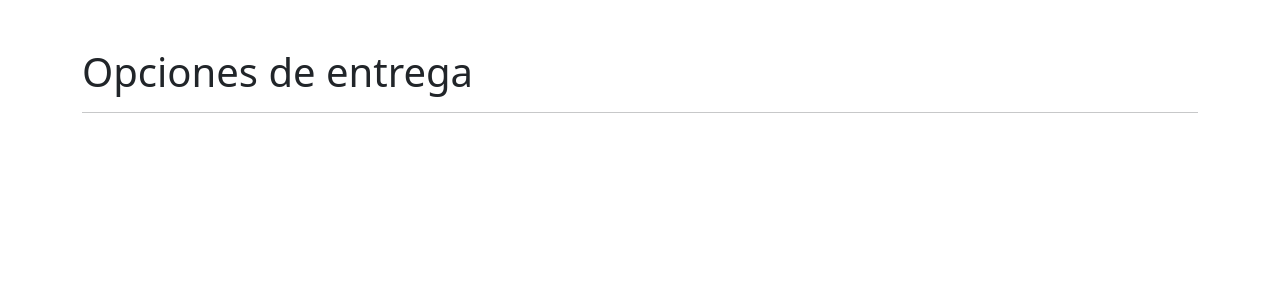
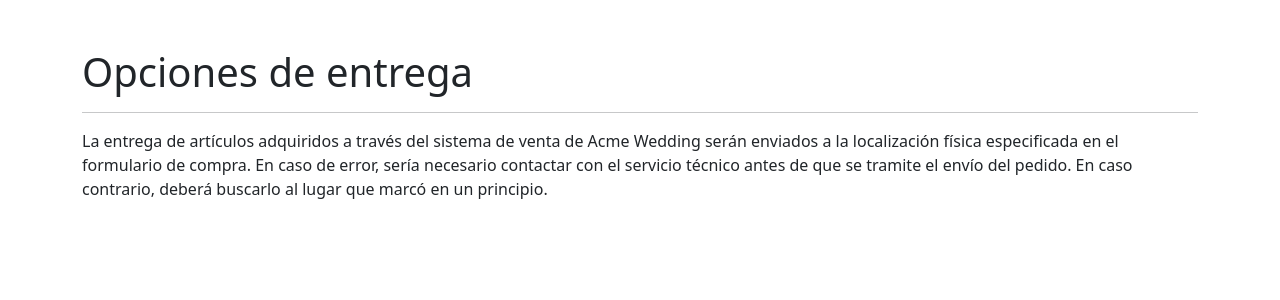
Before and after one commit to PGPI-3-7/acme-wedding, a Django app: page /opcionesentrega/ in a window 1280 px wide. Shown: the part 56-356 px from the top of the page. Run offline with Django 3.2, Linux system fonts and the light colour scheme.

Commit message:
feat: Añadida información sobre opciones de entrega
Completado el fichero html

```diff
--- a/base/templates/base.html
+++ b/base/templates/base.html
@@ -3,6 +3,7 @@
 <html>
 <head>
     <title>{% block title %}Acme Wedding{% endblock %}</title>
+    <meta name="viewport" content="width=device-width, initial-scale=1">
     <link href="https://cdn.jsdelivr.net/npm/bootstrap@5.2.2/dist/css/bootstrap.min.css" rel="stylesheet" integrity="sha384-Zenh87qX5JnK2Jl0vWa8Ck2rdkQ2Bzep5IDxbcnCeuOxjzrPF/et3URy9Bv1WTRi" crossorigin="anonymous">
     <script src="https://cdn.jsdelivr.net/npm/@popperjs/core@2.9.2/dist/umd/popper.min.js"></script>
     <script src="https://cdn.jsdelivr.net/npm/bootstrap@5.2.2/dist/js/bootstrap.bundle.min.js" integrity="sha384-OERcA2EqjJCMA+/3y+gxIOqMEjwtxJY7qPCqsdltbNJuaOe923+mo//f6V8Qbsw3" crossorigin="anonymous"></script>
--- a/base/templates/base/opcionesentrega.html
+++ b/base/templates/base/opcionesentrega.html
@@ -20,6 +20,7 @@
   <div class="col-lg-12 mx-auto">
     <h1>Opciones de entrega</h1>
     <hr>
+    <p>La entrega de artículos adquiridos a través del sistema de venta de Acme Wedding serán enviados a la localización física especificada en el formulario de compra. En caso de error, sería necesario contactar con el servicio técnico antes de que se tramite el envío del pedido. En caso contrario, deberá buscarlo al lugar que marcó en un principio.</p>
   </div>
 </div>
 {% endblock %}
```
